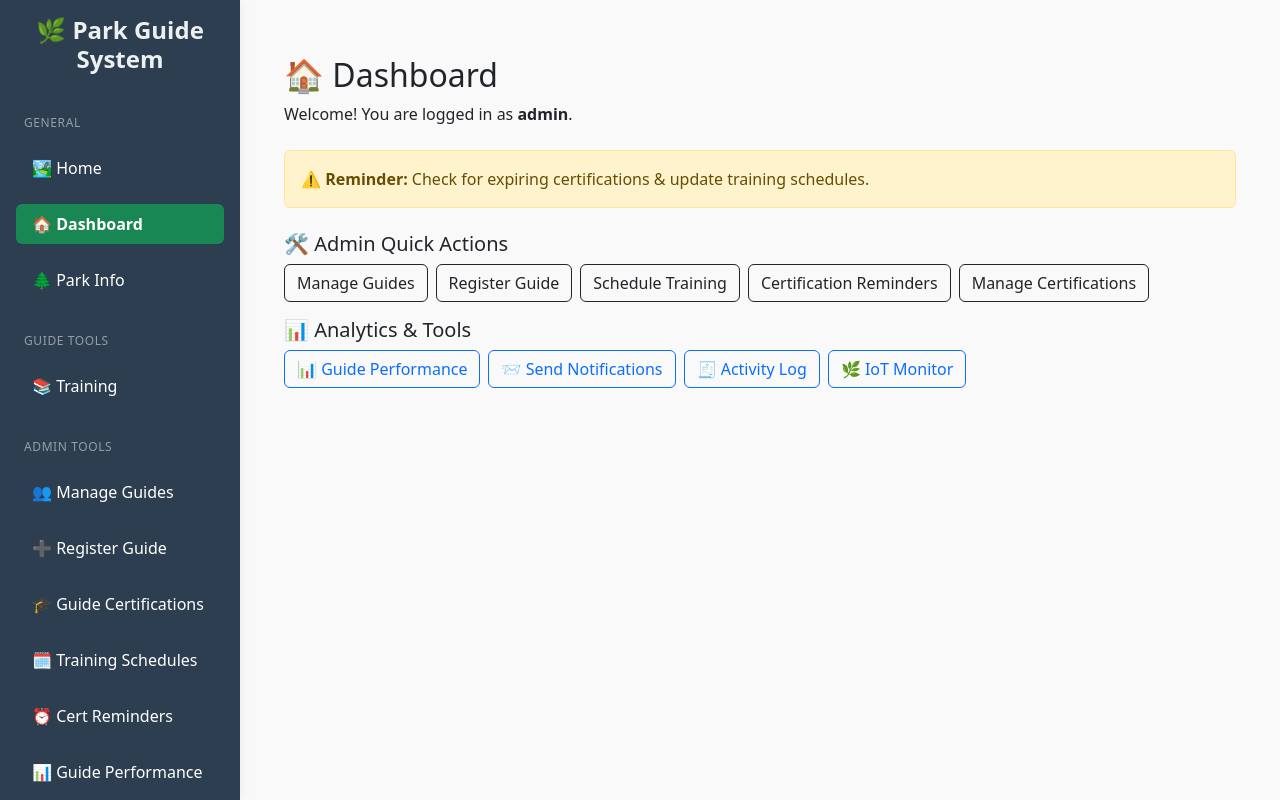
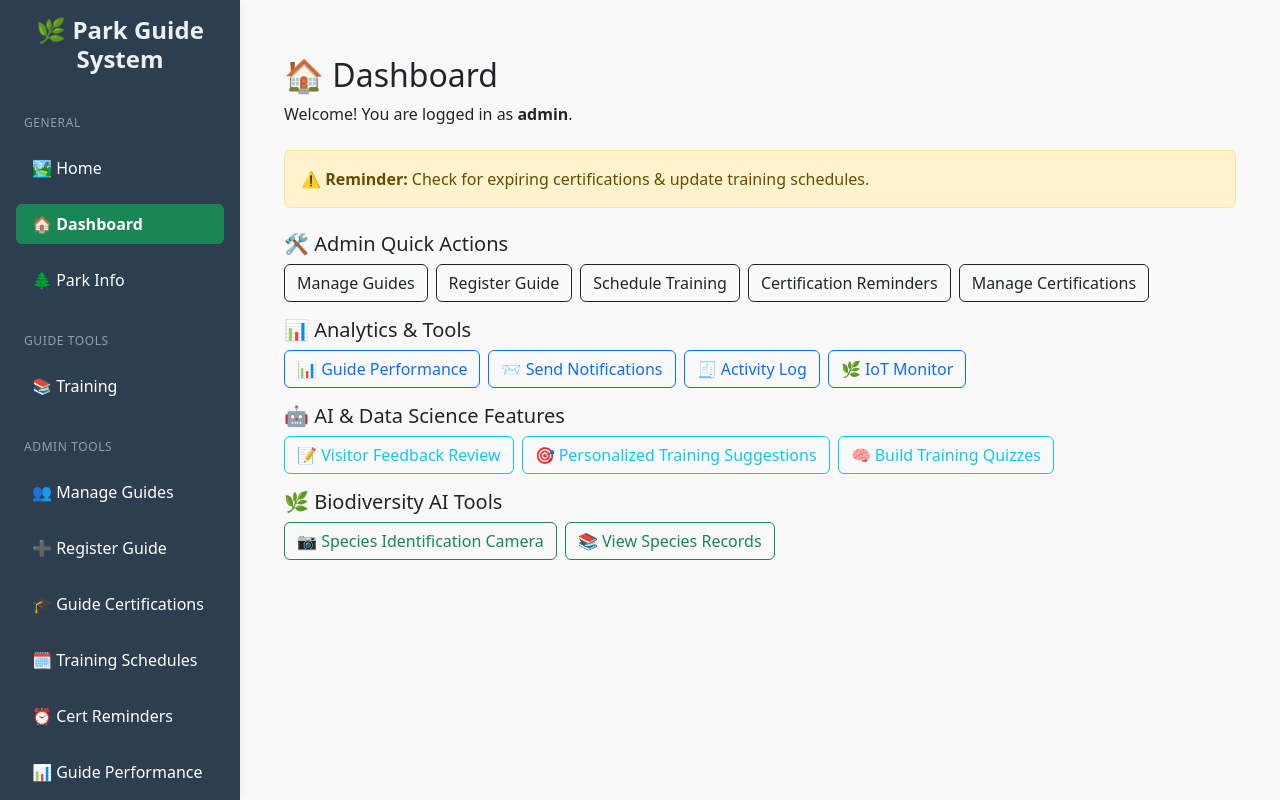
Before and after one commit to EWHM87/ctip_15, a React app in the folder website/: page /dashboard in a window 1280 px wide. Built offline with nearby package versions, Linux system fonts and the light colour scheme; sample sign-in values are in the browser's storage.

Commit message:
Update Dashboard.jsx

```diff
--- a/website/src/Dashboard.jsx
+++ b/website/src/Dashboard.jsx
@@ -50,11 +50,24 @@ function Dashboard() {
             </div>
 
             <h5>📊 Analytics & Tools</h5>
-            <div className="d-flex flex-wrap gap-2">
+            <div className="d-flex flex-wrap gap-2 mb-3">
               <Link to="/guide-performance" className="btn btn-outline-primary">📊 Guide Performance</Link>
               <Link to="/admin-notify" className="btn btn-outline-primary">📨 Send Notifications</Link>
               <Link to="/guide-activity-log" className="btn btn-outline-primary">🧾 Activity Log</Link>
               <Link to="/iot-species-monitor" className="btn btn-outline-primary">🌿 IoT Monitor</Link>
+            </div>
+
+            <h5>🤖 AI & Data Science Features</h5>
+            <div className="d-flex flex-wrap gap-2 mb-3">
+              <Link to="/feedback-review" className="btn btn-outline-info">📝 Visitor Feedback Review</Link>
+              <Link to="/ai-training-recommendations" className="btn btn-outline-info">🎯 Personalized Training Suggestions</Link>
+              <Link to="/training-quiz-builder" className="btn btn-outline-info">🧠 Build Training Quizzes</Link>
+            </div>
+
+            <h5>🌿 Biodiversity AI Tools</h5>
+            <div className="d-flex flex-wrap gap-2">
+              <Link to="/biodiversity-camera" className="btn btn-outline-success">📷 Species Identification Camera</Link>
+              <Link to="/species-database" className="btn btn-outline-success">📚 View Species Records</Link>
             </div>
           </section>
         </>
```
